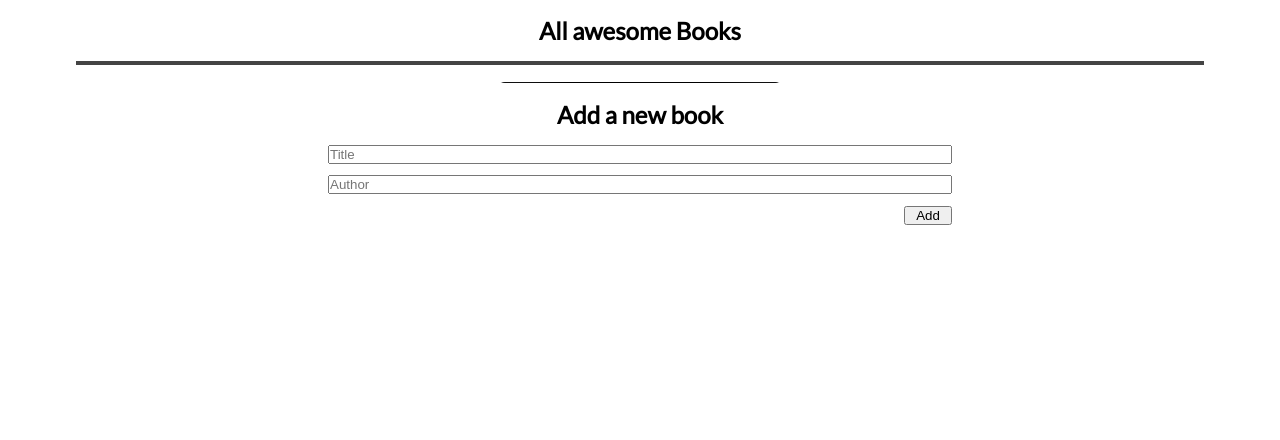
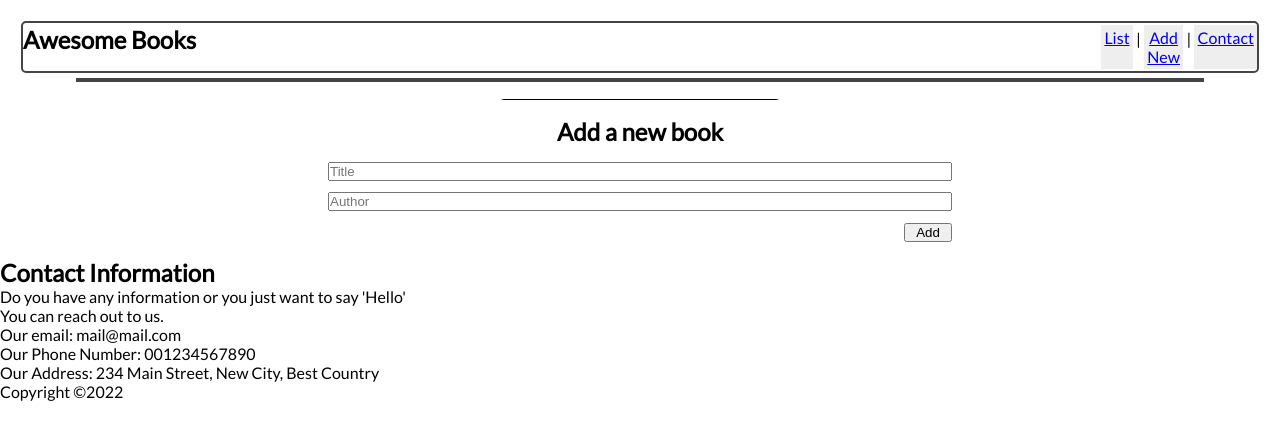
Before and after one commit to Godedict/Awesome-books, a website: page index.html in a window 1280 px wide. Drawn offline with Linux system fonts and the light colour scheme.

Commit message:
Create new sections

```diff
--- a/index.html
+++ b/index.html
@@ -11,7 +11,18 @@
 
 <body>
   <section class="heading">
-    <h1>All awesome Books</h1>
+    <div class="navbar">
+      <h1>Awesome Books</h1>
+      <nav class="nav">
+        <ul class="list">
+          <li class="list-item" id="list-link"><a href="#list" class="link">List</a></li>
+          <span class="divider">|</span>
+          <li class="list-item" id="add-new-link"><a href="#add-book" class="link">Add New</a></li>
+          <span class="divider">|</span>
+          <li class="list-item" id="contact-link"><a href="#contact" class="link">Contact</a></li>
+    </div>
+    </ul>
+    </nav>
     <div class="container-list">
       <ul class="book-list">
       </ul>
@@ -26,6 +37,28 @@
       </form>
     </div>
   </section>
+
+  <section class="contact section hide" id="contact">
+    <div class="row contact-row">
+      <div class="headline">
+        <h1>Contact Information</h1>
+      </div>
+      <div class="text-content">
+        <p>Do you have any information or you just want to say 'Hello' </br>You can reach out to us.</p>
+        <ul class="contact-detail-list">
+          <li class="contact-detail-item">Our email: mail@mail.com</li>
+          <li class="contact-detail-item">Our Phone Number: 001234567890</li>
+          <li class="contact-detail-item">Our Address: 234 Main Street, New City, Best Country</li>
+        </ul>
+      </div>
+    </div>
+  </section>
+  <div class="row">
+
+  </div>
+  <footer class="footer">
+    <p>Copyright &copy;2022</p>
+  </footer>
   <script src="script.js"></script>
 </body>
 
--- a/style.css
+++ b/style.css
@@ -15,6 +15,20 @@ body {
   flex-direction: column;
   justify-content: center;
   text-align: center;
+}
+
+.navbar {
+  height: 3rem;
+  display: flex;
+  justify-content: space-between;
+  align-items: center;
+  border: 2px solid #444;
+  margin: 5px;
+  border-radius: 5px;
+}
+
+.nav .list {
+  display: flex;
 }
 
 .heading h1 {
```
